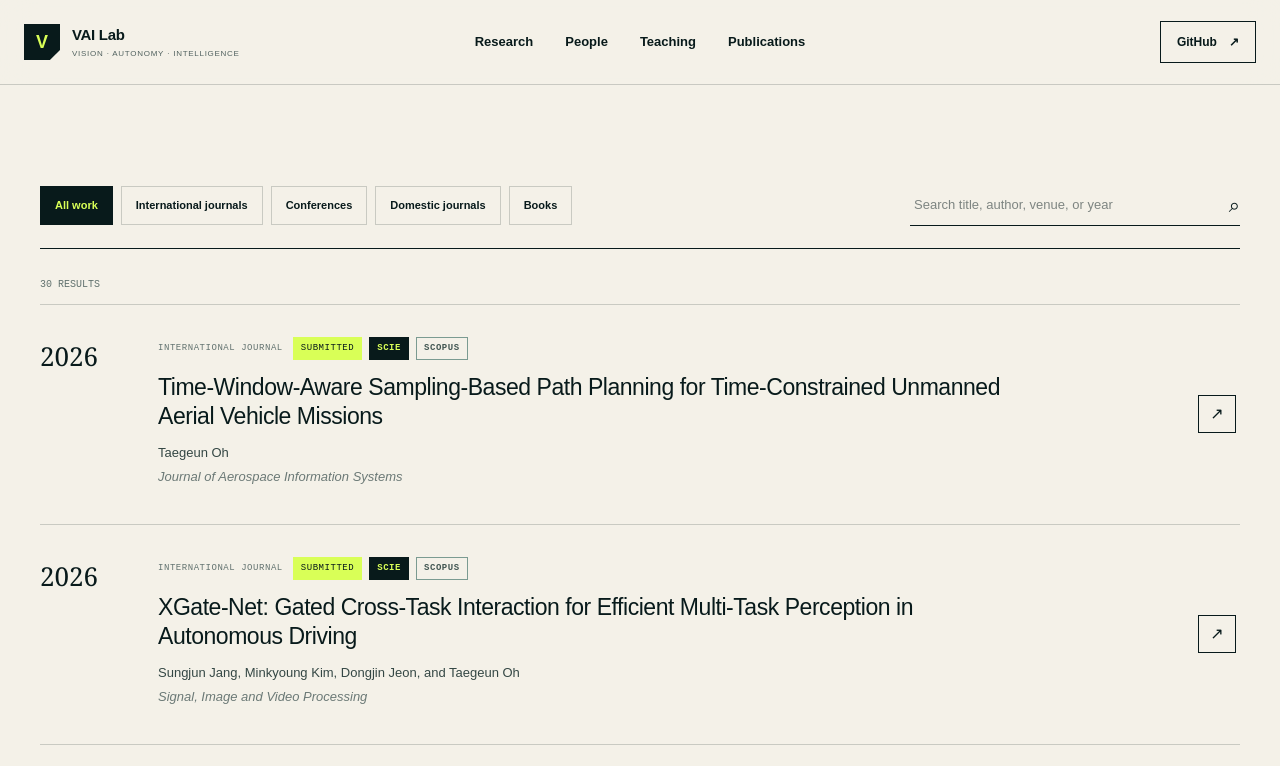
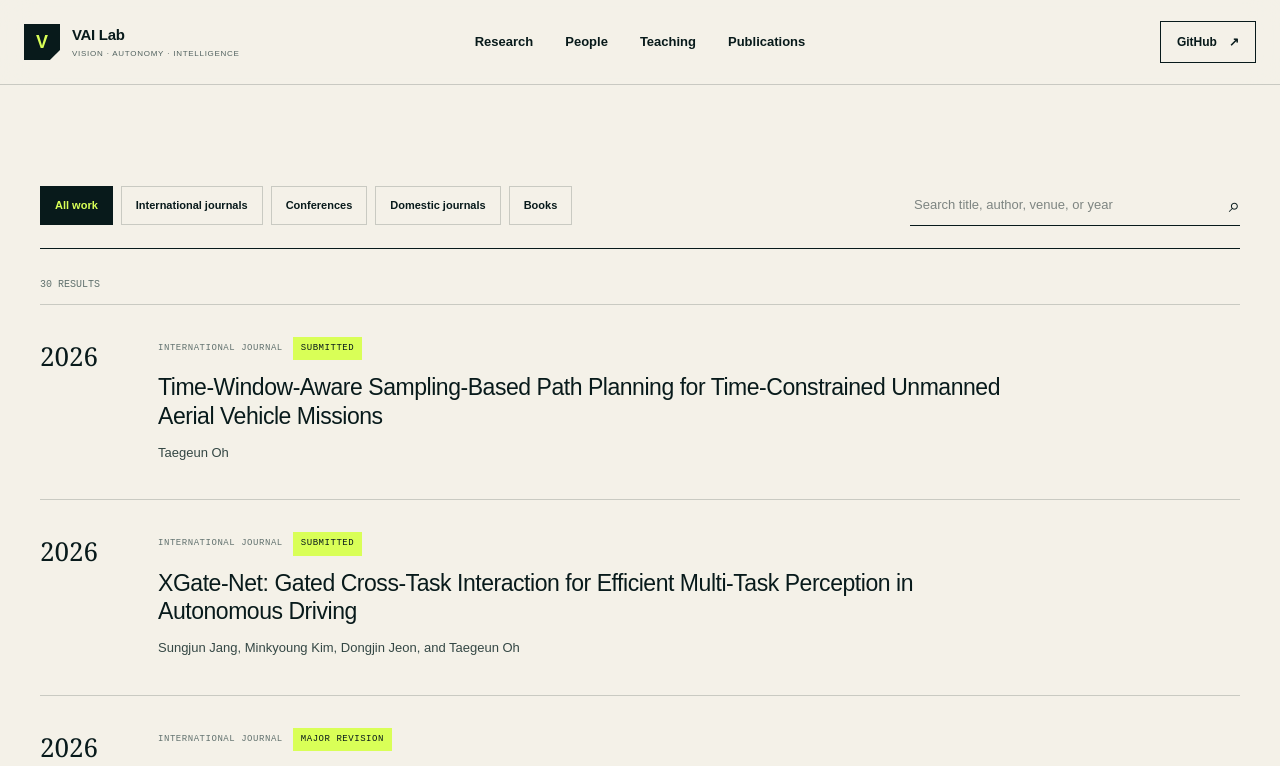
Before and after one commit to taegeun-oh/taegeun-oh.github.io, a Next.js app: page /publications in a window 1280 px wide. Shown: the top 766 px of the page. Built offline with nearby package versions, Linux system fonts and the light colour scheme.

Commit message:
Refine publication link behavior

```diff
--- a/components/PublicationExplorer.tsx
+++ b/components/PublicationExplorer.tsx
@@ -40,15 +40,16 @@ export function PublicationExplorer() {
       <p className="result-count" aria-live="polite">{visible.length} results</p>
       <div className="publication-list">
         {visible.map((item) => {
-          const href = item.url ?? `https://scholar.google.com/scholar?q=${encodeURIComponent(item.title)}`;
+          const href = item.status === "Published" ? item.url : undefined;
+          const showPublicationDetails = item.status === "Published";
           return (
-            <article className="publication-item" key={item.id}>
+            <article className={`publication-item${href ? "" : " publication-item-no-link"}`} key={item.id}>
               <div className="publication-year">{item.year}</div>
               <div className="publication-copy">
-                <div className="publication-meta"><span>{publicationTypeLabels[item.type]}</span><span className={`status status-${item.status.toLowerCase().replace(" ", "-")}`}>{item.status}</span>{item.indexes?.map((index) => <span className={`index-badge index-${index.toLowerCase()}`} key={index}>{index}</span>)}</div>
-                <h2>{item.title}</h2><p className="authors">{item.authors}</p><p className="venue">{item.venue}{item.details ? ` · ${item.details}` : ""}</p>
+                <div className="publication-meta"><span>{publicationTypeLabels[item.type]}</span><span className={`status status-${item.status.toLowerCase().replace(" ", "-")}`}>{item.status}</span>{showPublicationDetails && item.indexes?.map((index) => <span className={`index-badge index-${index.toLowerCase()}`} key={index}>{index}</span>)}</div>
+                <h2>{item.title}</h2><p className="authors">{item.authors}</p>{showPublicationDetails && <p className="venue">{item.venue}{item.details ? ` · ${item.details}` : ""}</p>}
               </div>
-              <a className="publication-link" href={href} target="_blank" rel="noreferrer" aria-label={`Find ${item.title}`}>↗</a>
+              {href && <a className="publication-link" href={href} target="_blank" rel="noreferrer" aria-label={`Open the official publication page for ${item.title}`}>↗</a>}
             </article>
           );
         })}
```
